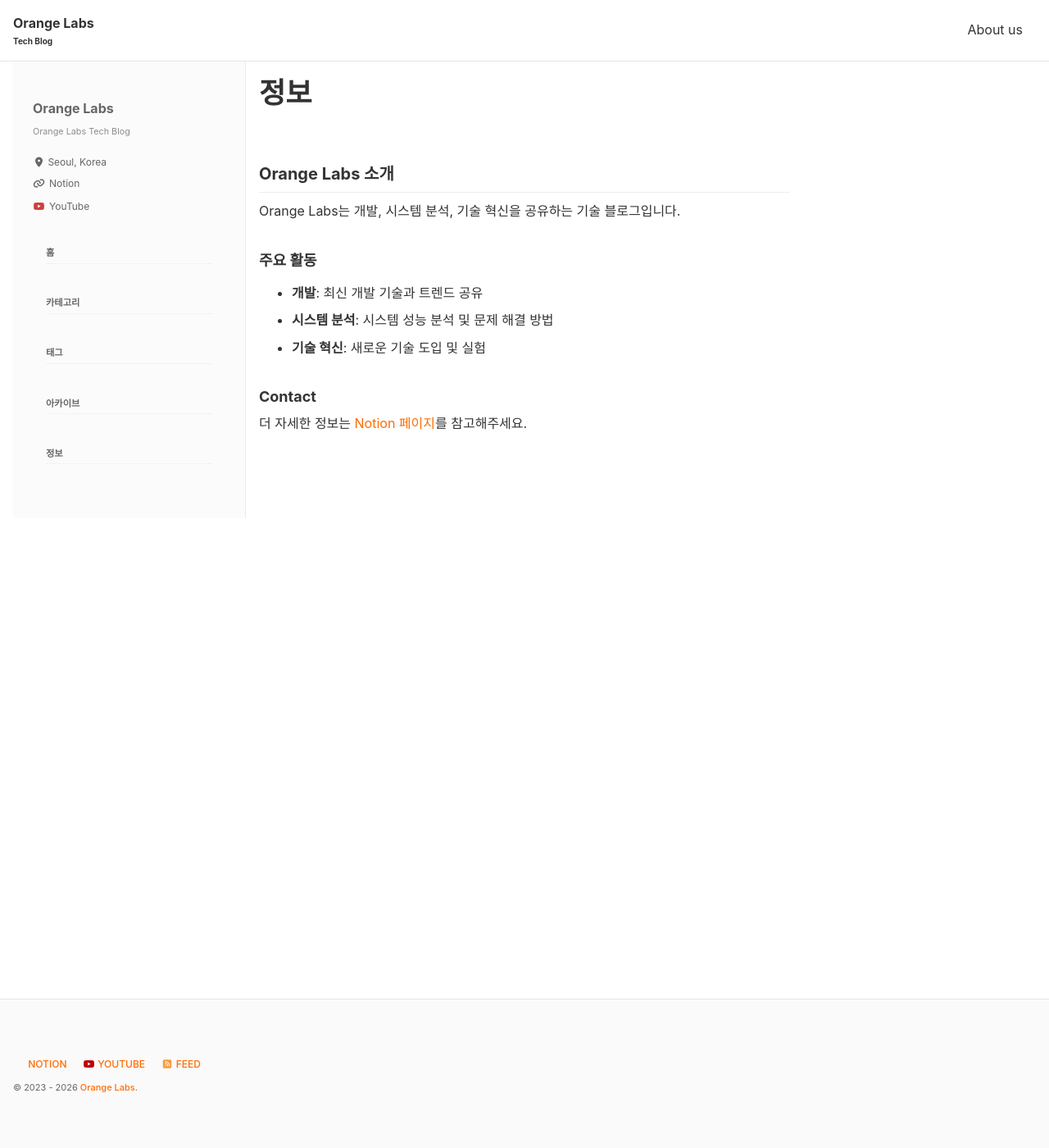
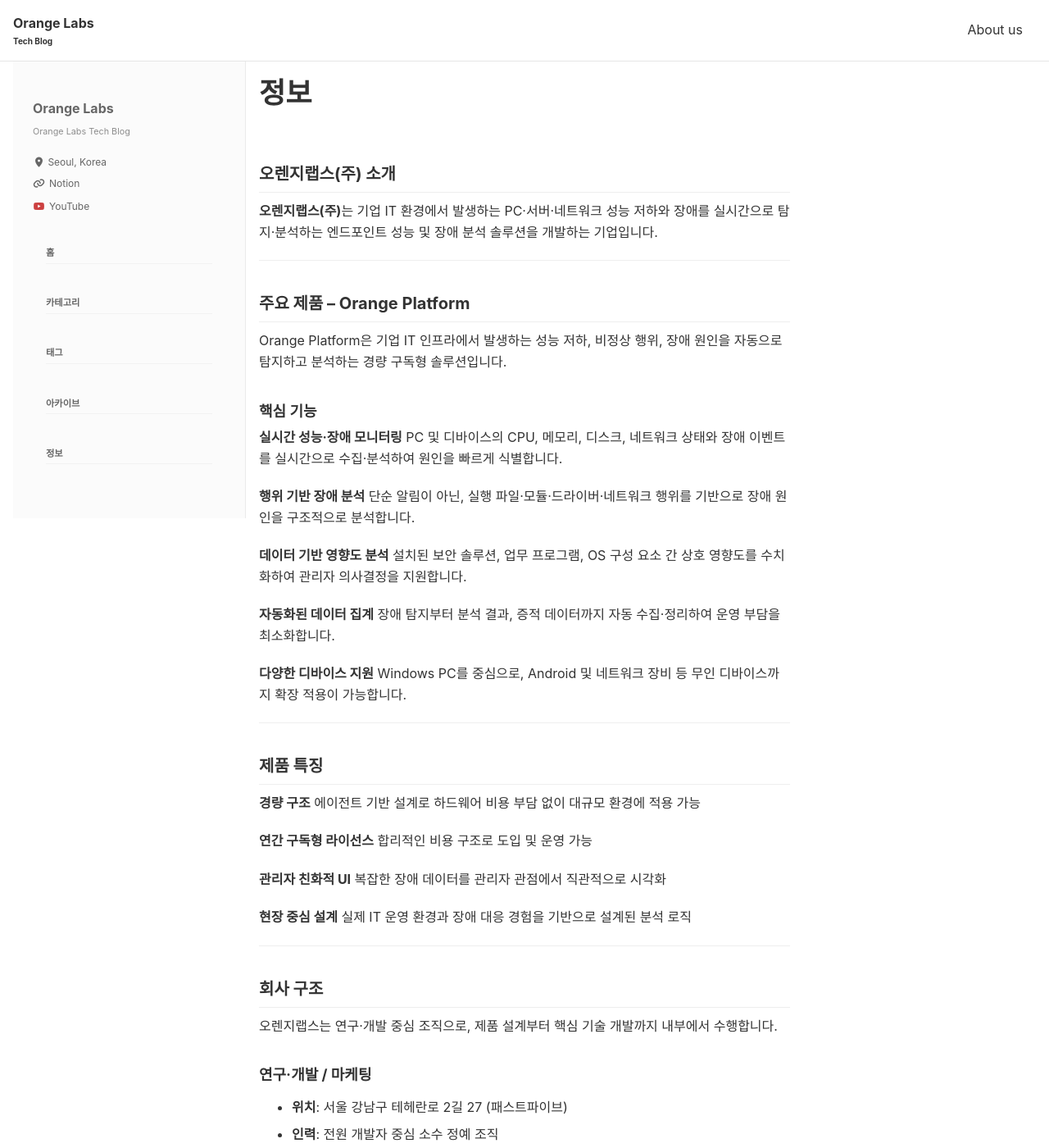
Before and after one commit to o5l3/blogs, a Jekyll site: the page built from _pages/aboutus.md, in a window 1280 px wide and 1400 px high. Shown: the whole window at 82% size. Built offline with Jekyll 4.4.1, drawn with Linux system fonts in a browser that asks for light colours; cached includes are drawn as plain includes; some of the changed text lies outside the part shown.

Commit message:
Update company introduction with detailed Orange Labs information

```diff
--- a/_pages/aboutus.md
+++ b/_pages/aboutus.md
@@ -7,15 +7,81 @@
   nav: "sidebar_menu"
 ---
 
-## Orange Labs 소개
+## 오렌지랩스(주) 소개
 
-Orange Labs는 개발, 시스템 분석, 기술 혁신을 공유하는 기술 블로그입니다.
+**오렌지랩스(주)**는 기업 IT 환경에서 발생하는 PC·서버·네트워크 성능 저하와 장애를 실시간으로 탐지·분석하는 엔드포인트 성능 및 장애 분석 솔루션을 개발하는 기업입니다.
 
-### 주요 활동
+---
 
-- **개발**: 최신 개발 기술과 트렌드 공유
-- **시스템 분석**: 시스템 성능 분석 및 문제 해결 방법
-- **기술 혁신**: 새로운 기술 도입 및 실험
+## 주요 제품 – Orange Platform
+
+Orange Platform은 기업 IT 인프라에서 발생하는 성능 저하, 비정상 행위, 장애 원인을 자동으로 탐지하고 분석하는 경량 구독형 솔루션입니다.
+
+### 핵심 기능
+
+**실시간 성능·장애 모니터링**
+PC 및 디바이스의 CPU, 메모리, 디스크, 네트워크 상태와 장애 이벤트를 실시간으로 수집·분석하여 원인을 빠르게 식별합니다.
+
+**행위 기반 장애 분석**
+단순 알림이 아닌, 실행 파일·모듈·드라이버·네트워크 행위를 기반으로 장애 원인을 구조적으로 분석합니다.
+
+**데이터 기반 영향도 분석**
+설치된 보안 솔루션, 업무 프로그램, OS 구성 요소 간 상호 영향도를 수치화하여 관리자 의사결정을 지원합니다.
+
+**자동화된 데이터 집계**
+장애 탐지부터 분석 결과, 증적 데이터까지 자동 수집·정리하여 운영 부담을 최소화합니다.
+
+**다양한 디바이스 지원**
+Windows PC를 중심으로, Android 및 네트워크 장비 등 무인 디바이스까지 확장 적용이 가능합니다.
+
+---
+
+## 제품 특징
+
+**경량 구조**
+에이전트 기반 설계로 하드웨어 비용 부담 없이 대규모 환경에 적용 가능
+
+**연간 구독형 라이선스**
+합리적인 비용 구조로 도입 및 운영 가능
+
+**관리자 친화적 UI**
+복잡한 장애 데이터를 관리자 관점에서 직관적으로 시각화
+
+**현장 중심 설계**
+실제 IT 운영 환경과 장애 대응 경험을 기반으로 설계된 분석 로직
+
+---
+
+## 회사 구조
+
+오렌지랩스는 연구·개발 중심 조직으로, 제품 설계부터 핵심 기술 개발까지 내부에서 수행합니다.
+
+### 연구·개발 / 마케팅
+
+- **위치**: 서울 강남구 테헤란로 2길 27 (패스트파이브)
+- **인력**: 전원 개발자 중심 소수 정예 조직
+
+### 사업 / 영업 / 기술 지원 (모회사 오렌지시스)
+
+- **위치**: 서울 금천구 디지털로 178 (가산퍼블릭)
+- **규모**: 전국 8개 지점, 40명 규모 기술 지원 네트워크
+- **실적**: 다수의 기업 고객 및 파트너사 지원 경험 보유
+
+---
+
+## 주요 이력
+
+| 시기 | 내용 |
+|:---|:---|
+| 2023.11 | 법인 설립 |
+| 2024.04 | 시드 투자 유치 |
+| 2024.05 | TIPS 선정 |
+| 2024.12 | 첫 상용 매출 발생 |
+| 2025.03 | 벤처기업 인증 |
+| 2025.07 | GS 인증 1등급 획득 |
+| 2025~2026 | 다수 기업 및 공공기관 시범 적용 및 POC 진행 |
+
+---
 
 ### Contact
 
```
